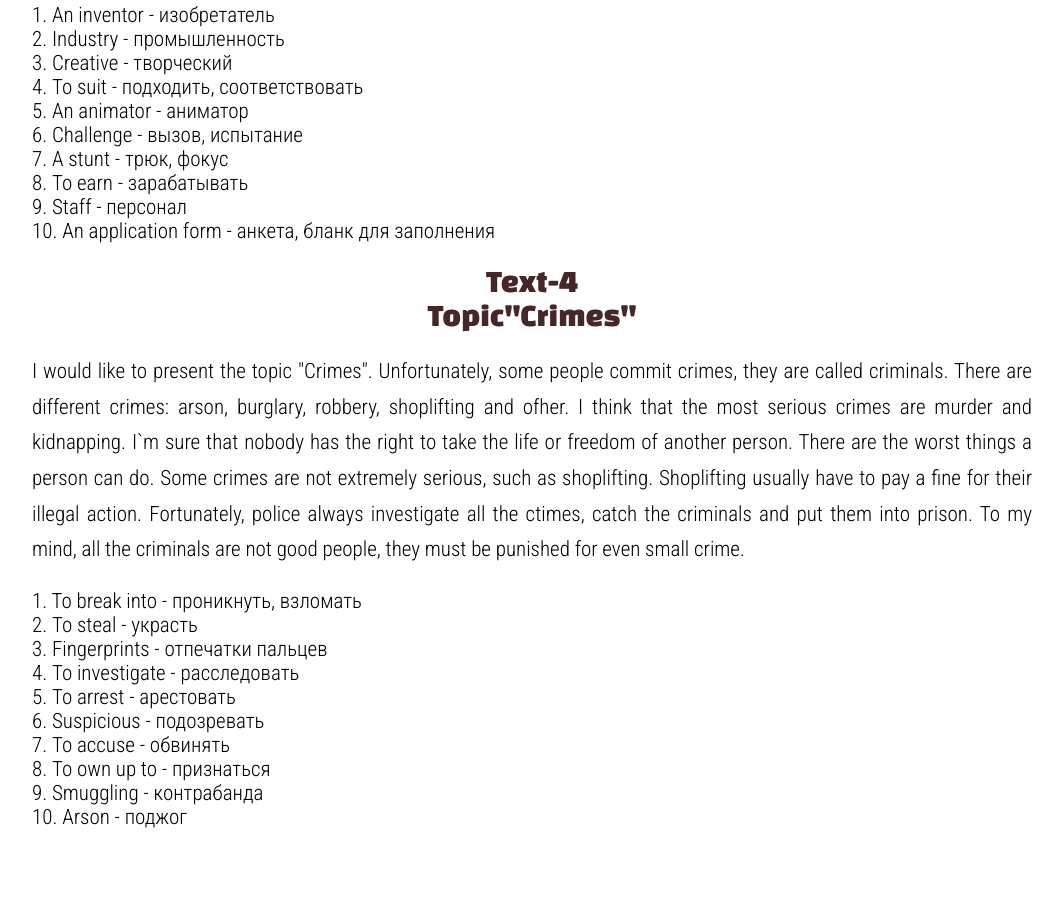
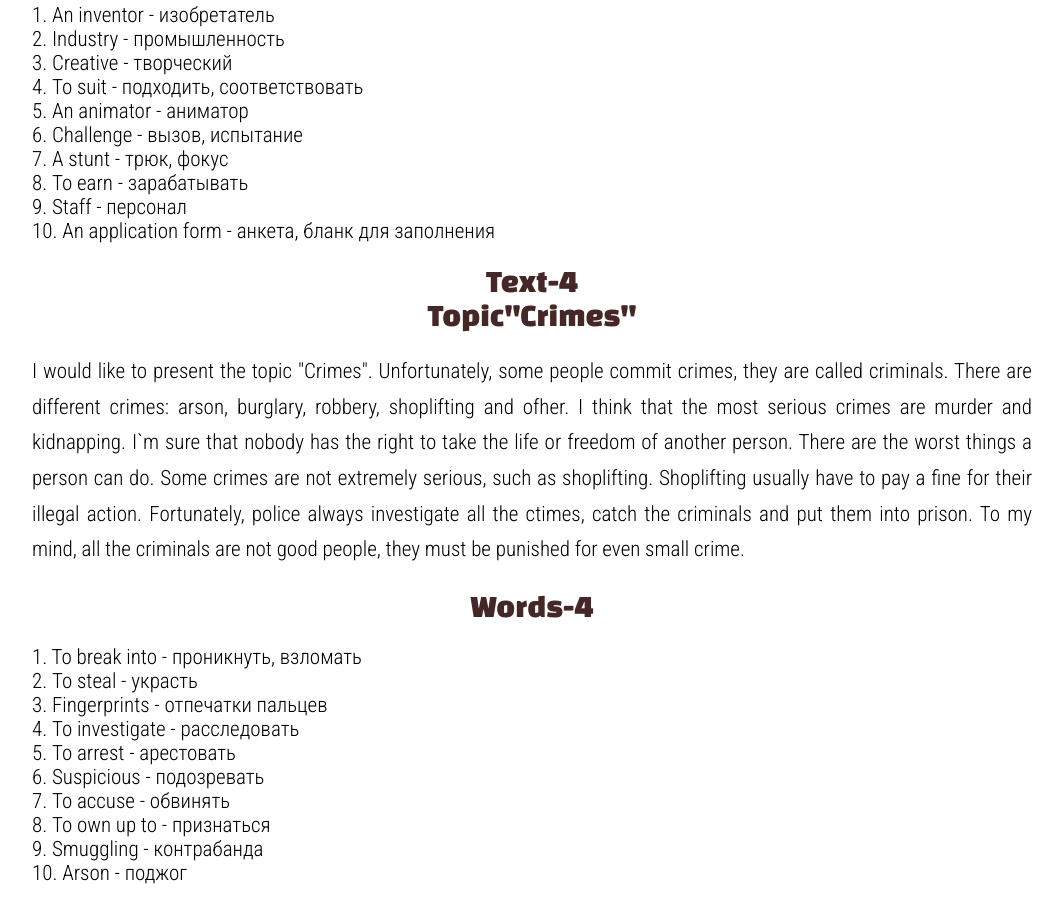
Before and after one commit to artem-2006/texts, a plain HTML site: page index.html in a window 1280 px wide. Shown: the part 1836-2742 px from the top of the page, without its empty margins (108-1171 px from the left). Before the commit the page ends 2686 px from the top, so only its background shows below. Drawn offline with Linux system fonts and the light colour scheme.

Commit message:
Update index.html

```diff
--- a/index.html
+++ b/index.html
@@ -66,6 +66,7 @@
              <h1>Text-4 <br>Topic"Crimes" </h1>
     <p class="text-4"> I would like to present the topic "Crimes". Unfortunately, some people commit crimes, they are called criminals.
         There are different crimes: arson, burglary, robbery, shoplifting and ofher. I think that the most serious crimes are murder and kidnapping. I`m sure that nobody has the right to take the life or freedom of another person. There are the worst things a person can do. Some crimes are not extremely serious, such as shoplifting. Shoplifting usually have to pay a fine for their illegal action. Fortunately, police always investigate all the ctimes, catch the criminals and put them into prison. To my mind, all the criminals are not good people, they must be punished for even small crime. </p>
+        <h1>Words-4</h1>
         <p class="words-4">
             1. To break into - проникнуть, взломать <br>
             2. To steal - украсть <br>
```
